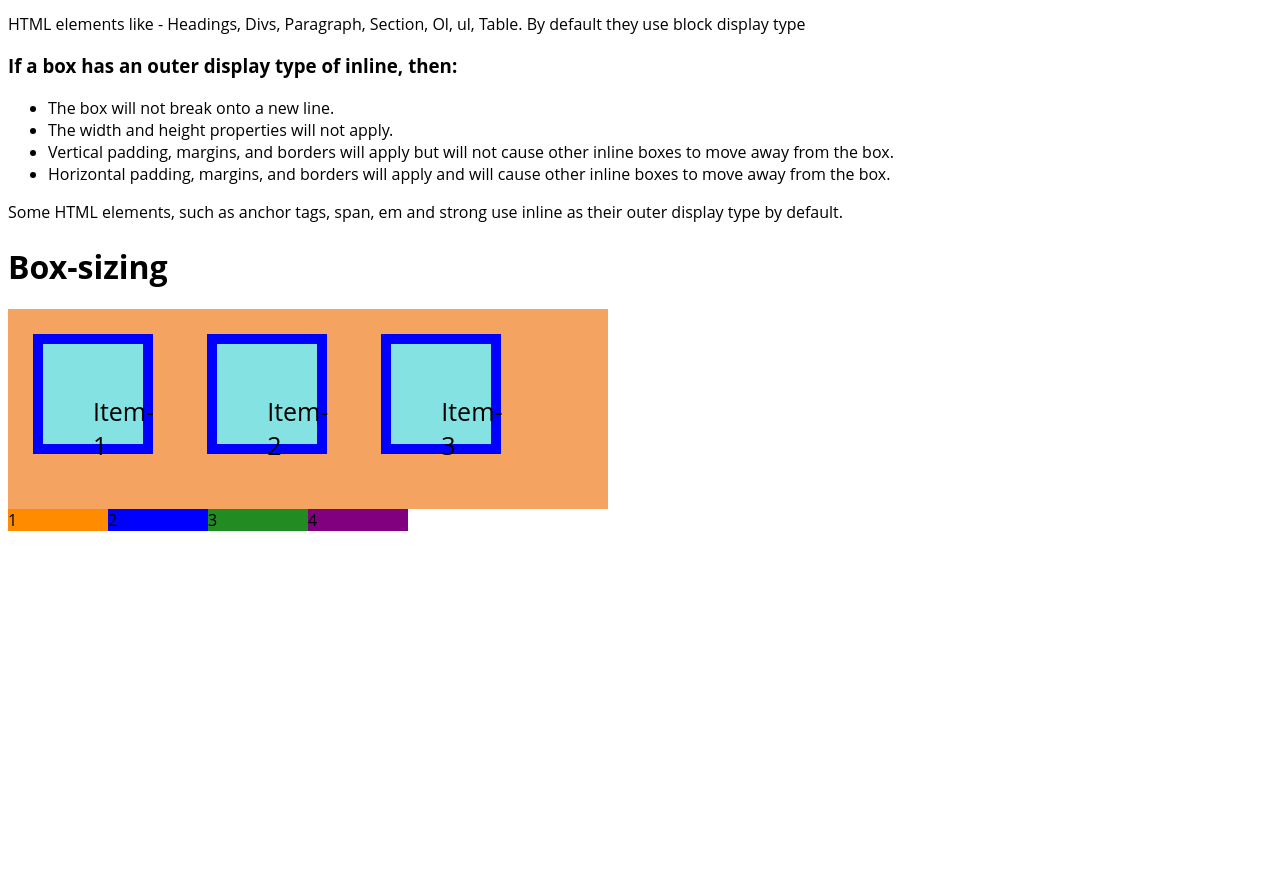
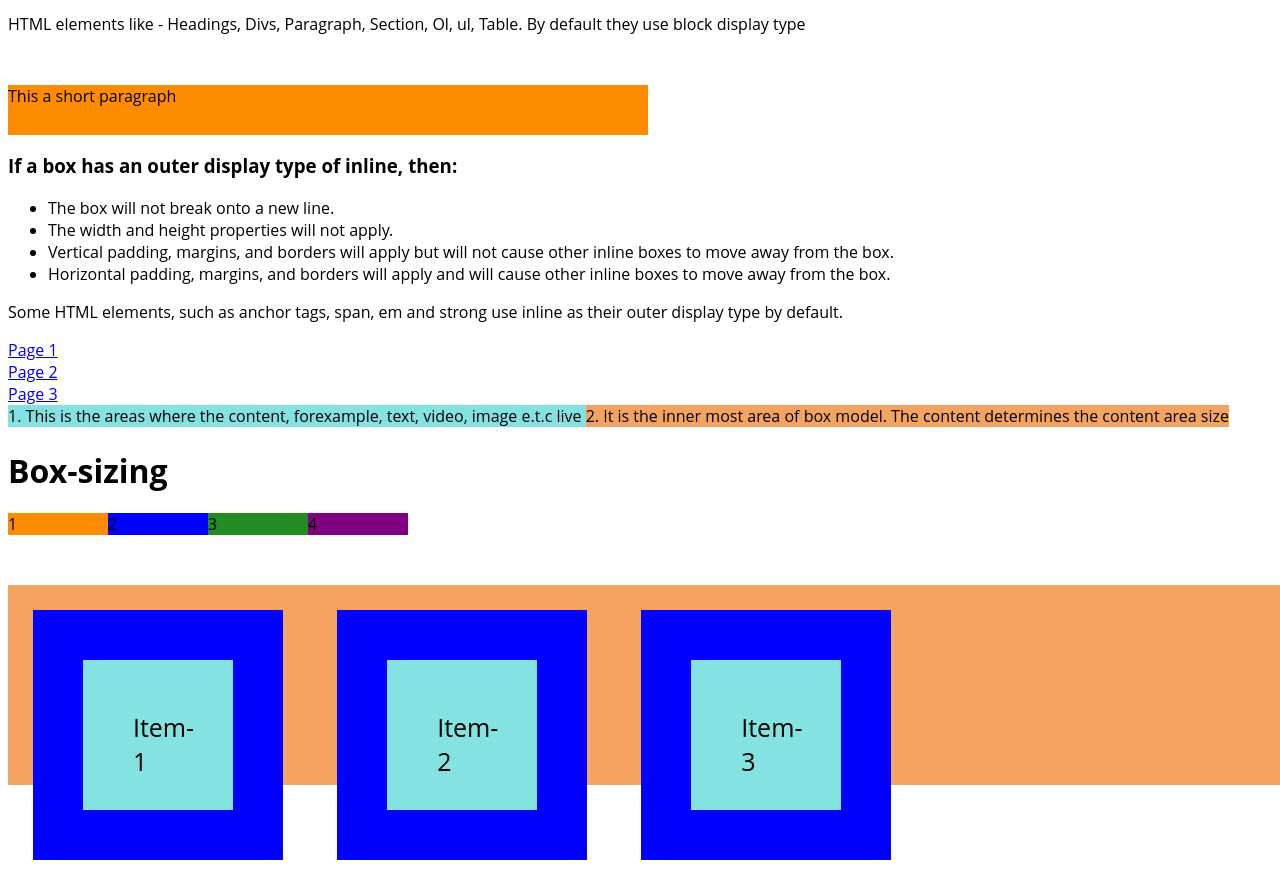
Before and after one commit to Jitpomi/CSS-Basics, a plain HTML site: page box-model.html in a window 1280 px wide. Shown: the part 1306-2191 px from the top of the page. Before the commit the page ends 1845 px from the top, so only its background shows below. Drawn offline with Linux system fonts and the light colour scheme.

Commit message:
formated

```diff
--- a/box-model.html
+++ b/box-model.html
@@ -13,6 +13,7 @@
             padding: 0px;
             font-family: sans-serif;
         }*/
+
         .box-1 {
             width: 300px;
             background-color: skyblue;
@@ -21,11 +22,13 @@
             border: 10px dashed black;
             margin: 50px;
         }
-        .box-sizing{
+
+        .box-sizing {
             background-color: sandybrown;
-            width: 600px;
-            height:200px ;
+            width: 100vw;
+            height: 200px;
         }
+
         .item {
             display: inline-block;
             width: 50px;
@@ -34,28 +37,32 @@
             background-color: #84e2e2;
             font-size: 25px;
             padding: 50px;
-            border: 10px solid blue;
-            box-sizing: border-box;
+            border: 50px solid blue;
+            box-sizing: content-box;
         }
 
-        .container{
+        .container {
+            margin: 0 0 50px 0;
             display: flex;
         }
-        .box{
 
+        .box {
             width: 100px;
+        }
 
-        }
-        .box-blue{
+        .box-blue {
             background-color: blue;
         }
-        .box-green{
+
+        .box-green {
             background-color: forestgreen;
         }
-        .box-orange{
+
+        .box-orange {
             background-color: darkorange;
         }
-        .box-purple{
+
+        .box-purple {
             background-color: purple;
         }
     </style>
@@ -70,29 +77,29 @@
         <h4>The areas of the box model </h4>
     </div>
     <h3>content box</h3>
+
     <p>This is the areas where the content, forexample, text, video, image e.t.c live</p>
-<p>It is the inner most area of box model. The content determines the content area size
+    <p>It is the inner most area of box model. The content determines the content area size</p>
+
+
     <h3>padding box</h3>
     <p>This is the area that surrounds the content area</p>
-<p>We can manage this space using the padding css property. It is possible to define individual sides, that is to
-    say, top, right, bottom and left. Or we can set all at once</p>
-<p>Padding property values can be defined in length, forexample, px, pt, cm, etc., OR in percentage % -
-    which specifies a padding in % of the width of the containing element </p>
+    <p>We can manage this space using the padding css property. It is possible to define individual sides, that is to say, top, right, bottom and left. Or we can set all at once</p>
+    <p>Padding property values can be defined in length, forexample, px, pt, cm, etc., OR in percentage % - which specifies a padding in % of the width of the containing element </p>
     <h3>border box</h3>
     <p>
         The border box surrounds the padding box and its space is occupied by the border value. The border box is the bounds of your box and the border edge is the limit of what you can visually see. The border property is used to visually frame an element.
     </p>
 
     <h3>Margin box</h3>
-<p>The CSS margin properties are used to create space around elements, outside of any defined borders.
-    With CSS, you have full control over the margins. There are properties for setting the margin for each side of an element (top, right, bottom, and left).
+    <p>The CSS margin properties are used to create space around elements, outside of any defined borders. With CSS, you have full control over the margins. There are properties for setting the margin for each side of an element (top, right, bottom, and
+        left).
     </p>
     <h1>Illustration of box model areas</h1>
     <div class="box-1"> Box-1 </div>
     <h4>Block and inline boxes</h4>
-<p>In CSS we broadly have two types of boxes — block boxes and inline boxes. These characteristics refer to how the box behaves in terms of page
-    flow and in relation to other boxes on the page. Boxes also have an inner display type and an outer display type. First, we will explain what we
-    mean by block box and inline box. We will then explain what is meant by an inner and outer display type.</p>
+    <p>In CSS we broadly have two types of boxes — block boxes and inline boxes. These characteristics refer to how the box behaves in terms of page flow and in relation to other boxes on the page. Boxes also have an inner display type and an outer display
+        type. First, we will explain what we mean by block box and inline box. We will then explain what is meant by an inner and outer display type.</p>
     <h3>If a box has an outer display type of block, it will behave in the following ways:</h3>
     <ul>
         <li>The box will break onto a new line.</li>
@@ -100,7 +107,8 @@
         <li>The width and height properties are respected.</li>
         <li>Padding, margin and border will cause other elements to be pushed away from the box</li>
     </ul>
-<p>HTML elements like -	Headings, Divs, Paragraph, Section, Ol, ul, Table. By default they use block display type</p>
+    <p>HTML elements like - Headings, Divs, Paragraph, Section, Ol, ul, Table. By default they use block display type</p>
+    <p style="background-color: darkorange; width: 50vw; height: 50px; margin-top: 50px">This a short paragraph</p>
     <h3>If a box has an outer display type of inline, then:</h3>
     <ul>
         <li>The box will not break onto a new line.</li>
@@ -109,19 +117,25 @@
         <li>Horizontal padding, margins, and borders will apply and will cause other inline boxes to move away from the box.</li>
     </ul>
     <p>Some HTML elements, such as anchor tags, span, em and strong use inline as their outer display type by default.</p>
+    <a style="display: block" href="#">Page 1</a>
+    <a style="display: block" href="#">Page 2</a>
+    <a style="display: block" href="#">Page 3</a>
+
+    <p style="display: inline; background-color: #84e2e2; width: 50vw; height: 50px; margin-top: 100px"> 1. This is the areas where the content, forexample, text, video, image e.t.c live </p>
+    <p style="display: inline; background-color: sandybrown; "> 2. It is the inner most area of box model. The content determines the content area size</p>
     <h1>Box-sizing</h1>
-
-<div class="box-sizing">
-    <div class="item"> Item-1 </div>
-    <div class="item"> Item-2</div>
-    <div class="item"> Item-3</div>
-</div>
     <div class="container">
         <div class="box box-orange">1</div>
         <div class="box box-blue">2</div>
         <div class="box box-green">3</div>
         <div class="box box-purple">4</div>
     </div>
+    <div class="box-sizing">
+        <div class="item"> Item-1 </div>
+        <div class="item"> Item-2</div>
+        <div class="item"> Item-3</div>
+    </div>
+
 
 
 </body>
```
Lines whose indentation alone changed are shown as unchanged.
